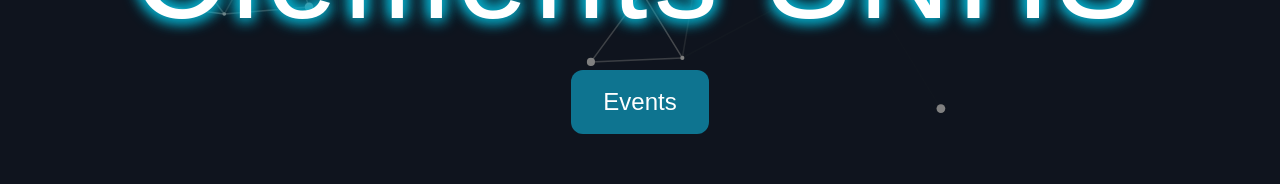
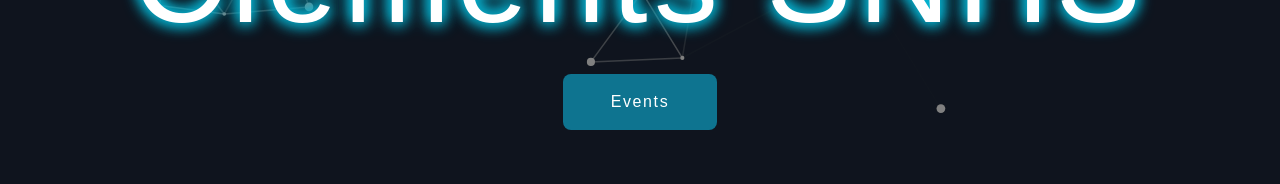
Before and after one commit to ClementsCSNHS/chs-snhs, a Next.js app: page / in a window 1280 px wide. Shown: the part 378-562 px from the top of the page. Built offline with nearby package versions, Linux system fonts and the light colour scheme.

Commit message:
Update Button.jsx

```diff
--- a/components/Button.jsx
+++ b/components/Button.jsx
@@ -2,6 +2,6 @@ import React from 'react'
 
 export default function Button({ children }) {
   return (
-    <button className='bg-cyan-700 hover:bg-cyan-800 text-white lg:text-2xl text-lg py-4 px-8 rounded-xl'>{children}</button>
+    <button className='w-fit bg-cyan-700 hover:bg-cyan-800 text-white text-md py-4 px-12 rounded-lg tracking-widest duration-300'>{children}</button>
   )
 }
```
